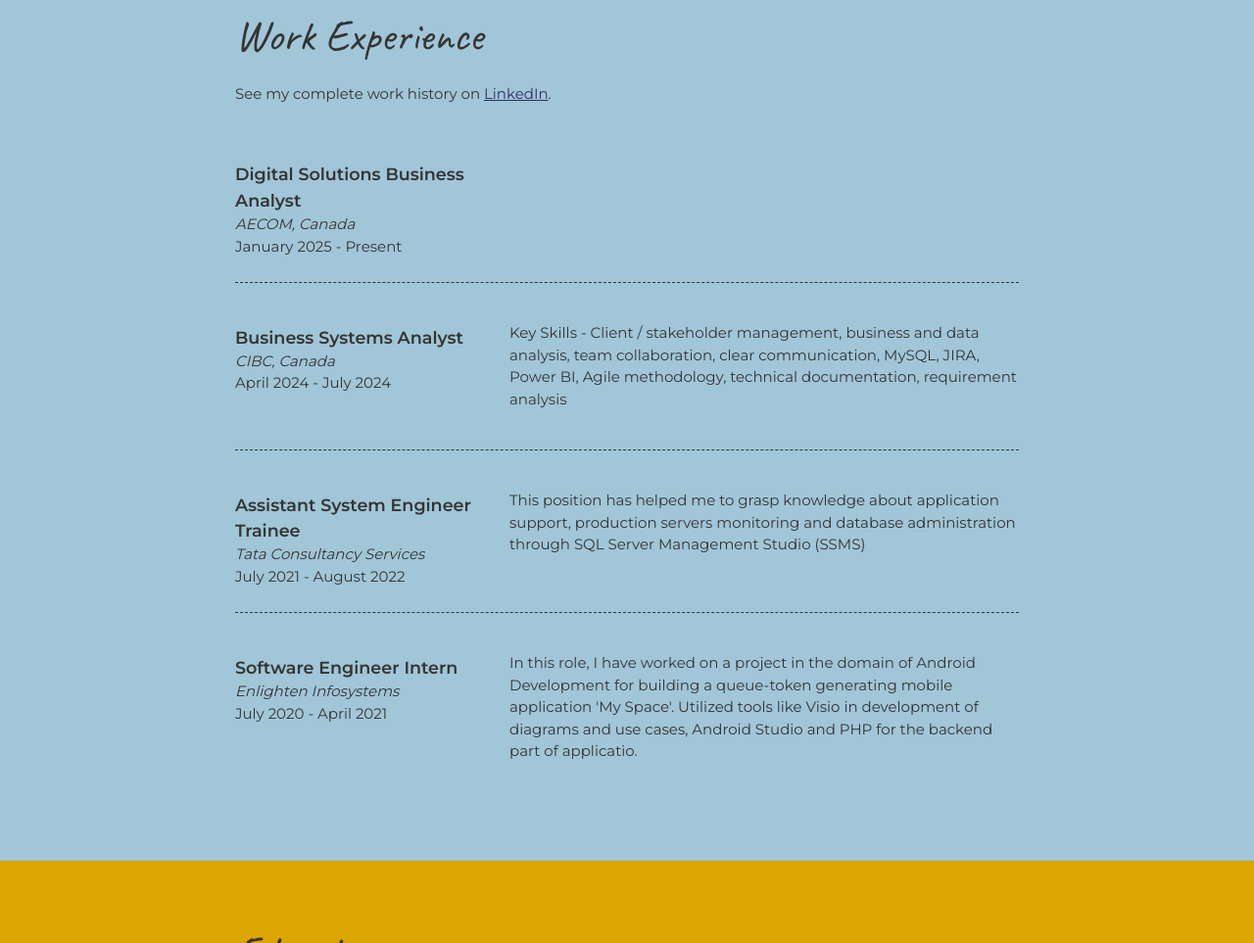
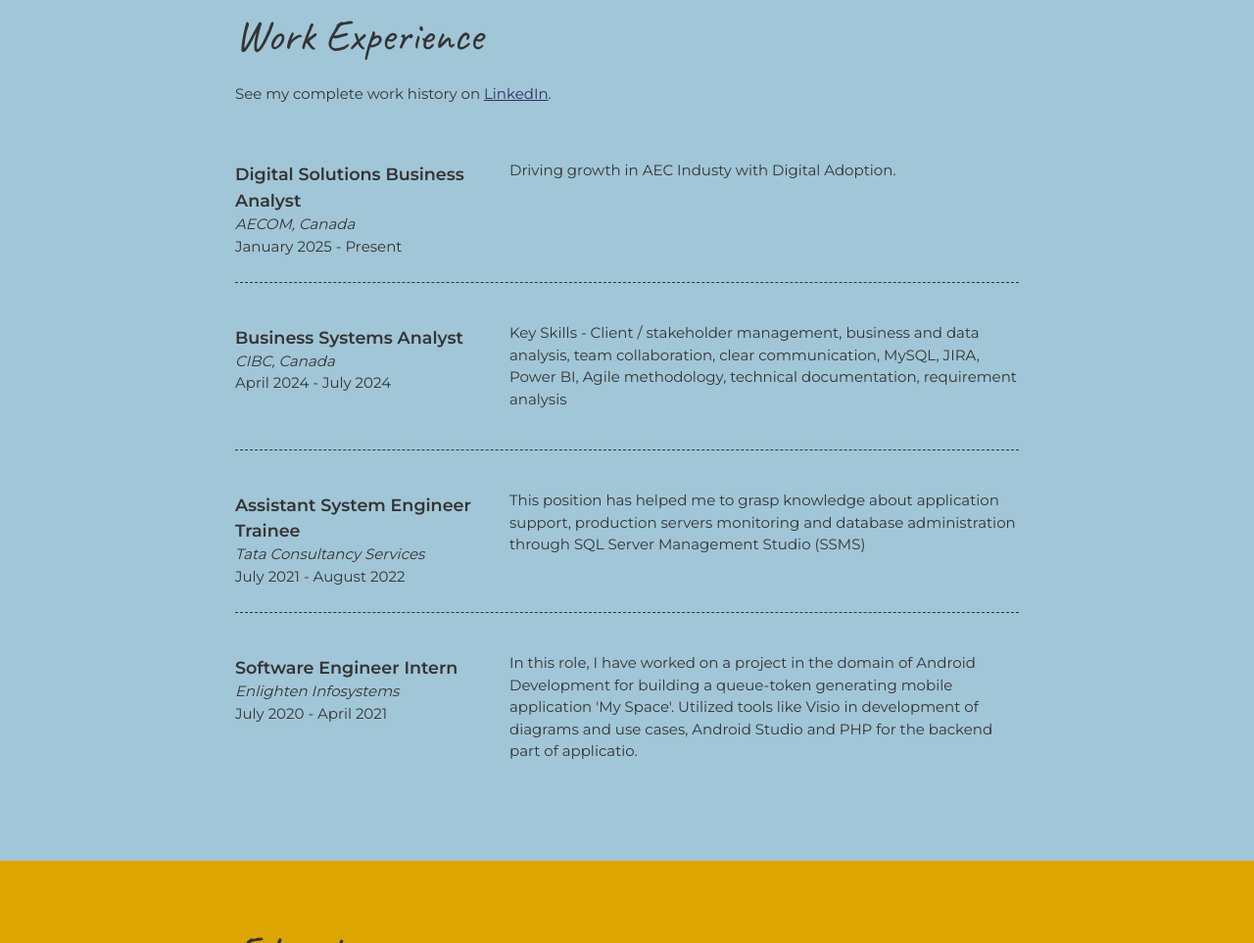
Before and after one commit to khushali19/portfolio, a plain HTML site: page index.html in a window 1280 px wide. Shown: the part 1001-1964 px from the top of the page at 98% size. Drawn offline with Linux system fonts and the light colour scheme.

Commit message:
Update index.html

```diff
--- a/index.html
+++ b/index.html
@@ -95,8 +95,8 @@
               <p>January 2025 - Present</p>
             </div>
             <div class="job-summary">
-            <!--  <p> Key Skills - Client / stakeholder management, business and data analysis, team collaboration, clear communication, MySQL, JIRA, Power BI, Agile methodology, technical documentation, requirement analysis </p>
-             <p> Job type - Part time </p> -->
+              <p> Driving growth in AEC Industy with Digital Adoption. </p>
+                <!-- <p> Job type - Part time </p> -->
             </div>
           </section>
 
```
